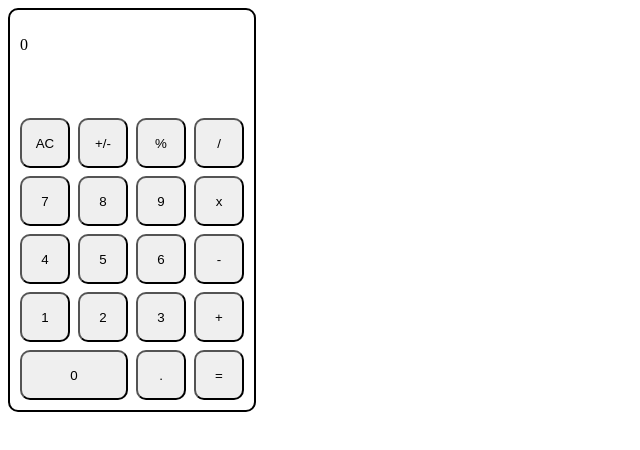
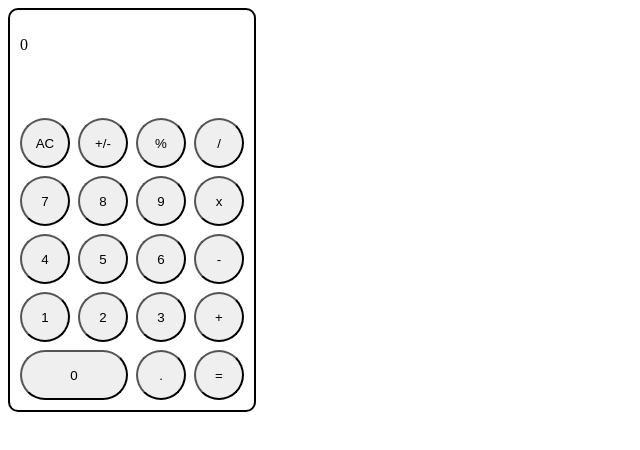
Before and after one commit to burhanuddin353/calculator, a plain HTML site: page index.html in a window 1280 px wide. Shown: the whole page, without its empty margins (0-640 px from the left). Drawn offline with Linux system fonts and the light colour scheme.

Commit message:
enhance design to make buttons as circles

```diff
--- a/style.css
+++ b/style.css
@@ -27,5 +27,5 @@
 button {
  width: 50px;
  height: 50px;
- border-radius: 10px;
+ border-radius: 25px;
 }
```
